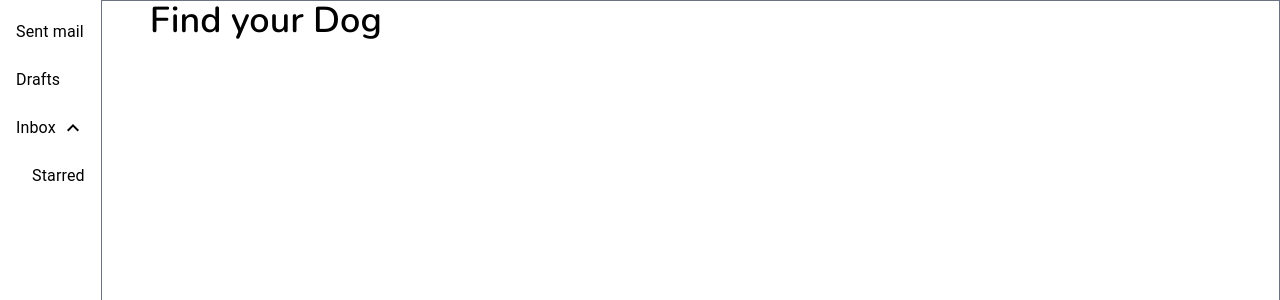
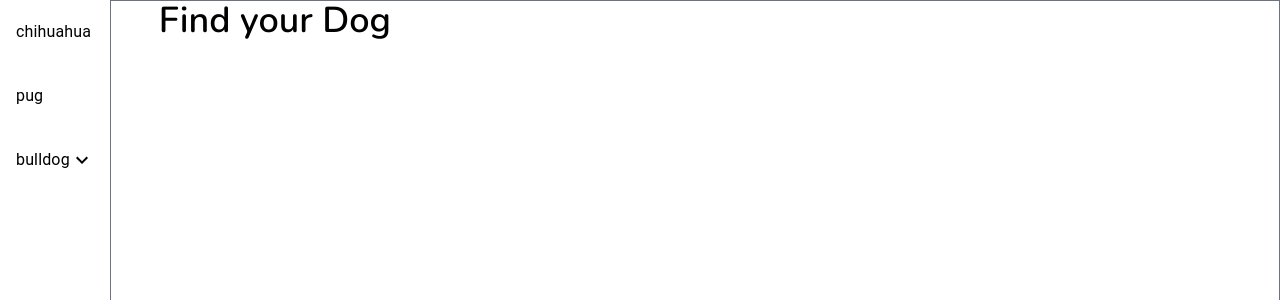
Before and after one commit to soniarez/what-the-dog, a React (Vite) app: page /finder in a window 1280 px wide. Shown: the top 300 px of the page. Built offline with nearby package versions, Linux system fonts and the light colour scheme.

Commit message:
nested list sidebar

```diff
--- a/src/components/finderView/SideBar.jsx
+++ b/src/components/finderView/SideBar.jsx
@@ -1,4 +1,4 @@
-import React from "react";
+import React, { useState } from "react";
 import List from "@mui/material/List";
 import ListItemButton from "@mui/material/ListItemButton";
 import ListItemText from "@mui/material/ListItemText";
@@ -7,39 +7,64 @@ import ExpandLess from "@mui/icons-material/ExpandLess";
 import ExpandMore from "@mui/icons-material/ExpandMore";
 
 const SideBar = () => {
-    const [open, setOpen] = React.useState(true);
+  const [open, setOpen] = useState(false);
 
   const handleClick = () => {
     setOpen(!open);
   };
 
+  const dogs = [
+    {
+      id: 1,
+      breed: "chihuahua",
+      subBreed: "",
+    },
+    {
+      id: 2,
+      breed: "pug",
+      subBreed: "",
+    },
+    {
+      id: 3,
+      breed: "bulldog",
+      subBreed: ["boston", "english", "french"],
+    },
+  ];
+
   return (
-      <div >
+    <div>
+      {dogs.map((dog) => (
         <List
+          key={dog.id}
           sx={{ width: "100%", maxWidth: 360, bgcolor: "background.paper" }}
           component="nav"
           aria-labelledby="nested-list-subheader"
         >
+          {dog.subBreed.length === 0 ? (
             <ListItemButton>
-            <ListItemText primary="Sent mail" />
+              <ListItemText primary={dog.breed} />
             </ListItemButton>
-          <ListItemButton>
-            <ListItemText primary="Drafts" />
-          </ListItemButton>
+          ) : (
+            <>
               <ListItemButton onClick={handleClick}>
-            <ListItemText primary="Inbox" />
+                <ListItemText primary={dog.breed} />
                 {open ? <ExpandLess /> : <ExpandMore />}
               </ListItemButton>
               <Collapse in={open} timeout="auto" unmountOnExit>
-            <List component="div" disablePadding>
+                {dog.subBreed.map((subBreed)=> (
+                  <List key={subBreed.index} component="div" disablePadding>
                   <ListItemButton sx={{ pl: 4 }}>
-                <ListItemText primary="Starred" />
+                    <ListItemText primary={subBreed} />
                   </ListItemButton>
                 </List>
+                ))}
               </Collapse>
+            </>
+          )}
         </List>
+      ))}
     </div>
   );
-}
+};
 
-export default SideBar
+export default SideBar;
```
Lines whose indentation alone changed are shown as unchanged.
